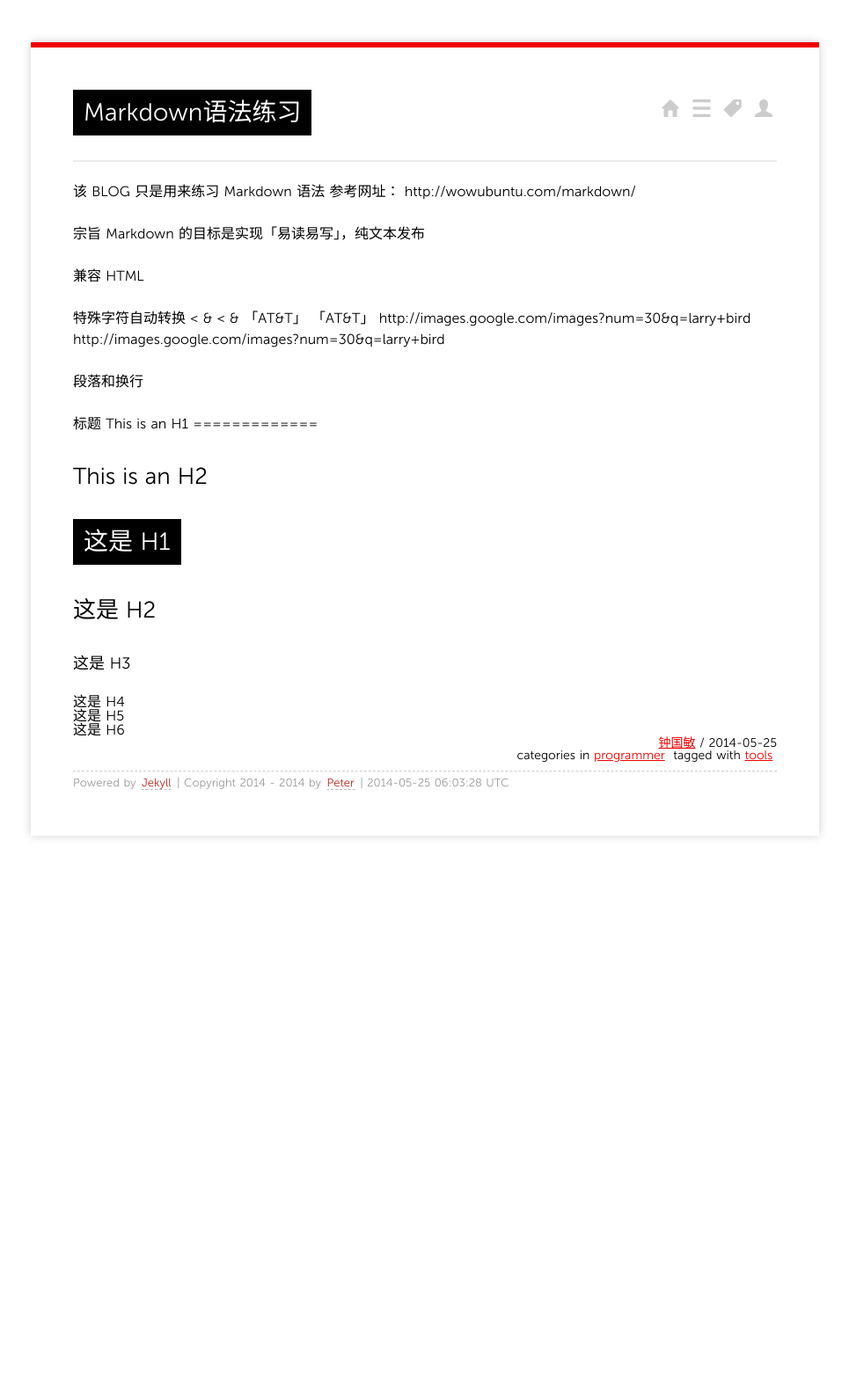
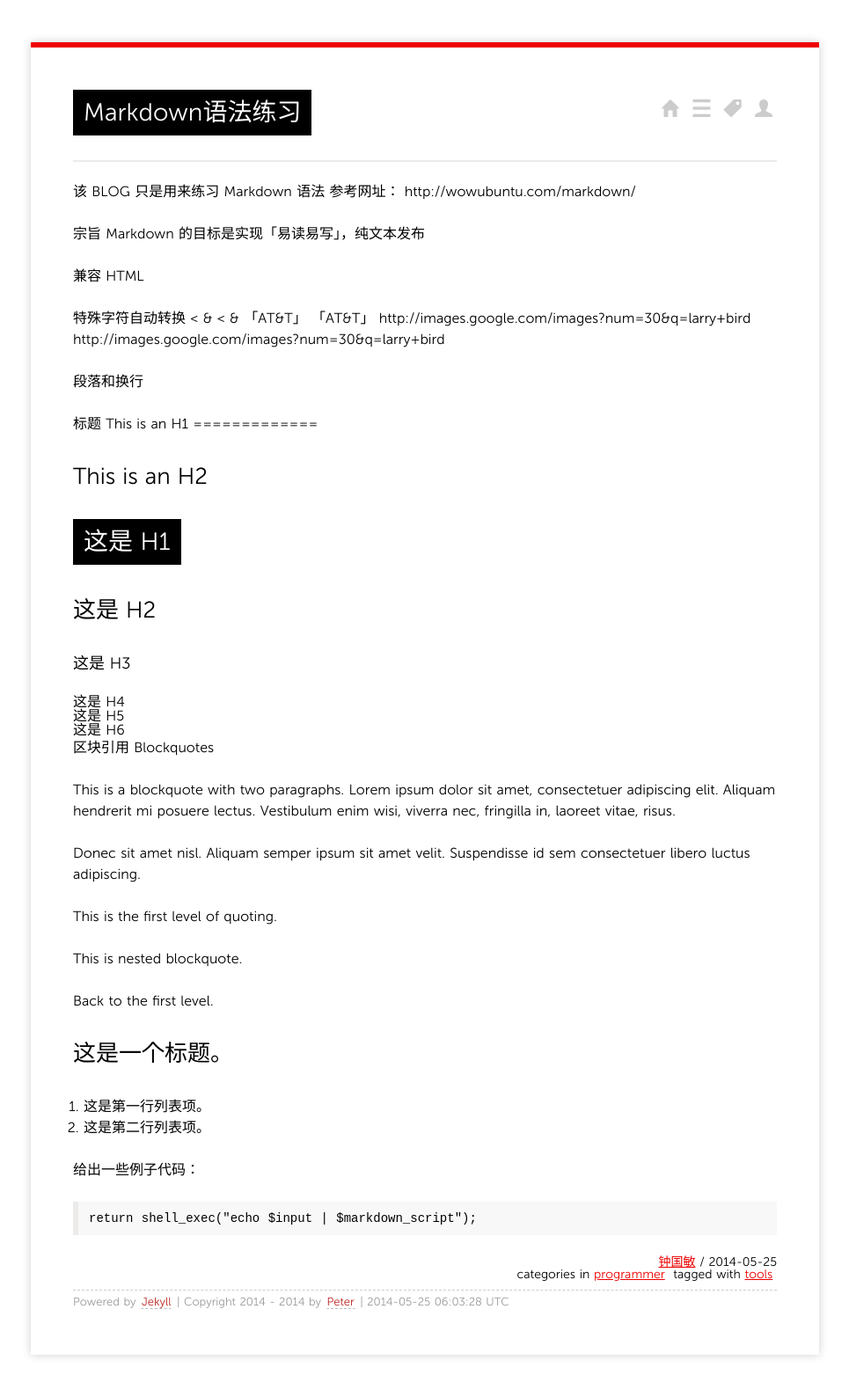
Before and after one commit to fengyr/blog, a Jekyll site: the page built from _posts/2014/2014-05-25-Markdown语法练习.md, in a window 1280 px wide. Shown: the whole page at 88% size, without its empty margins (157-1122 px from the left). Built offline with Jekyll 4.4.1, drawn with Linux system fonts in a browser that asks for light colours; Markdown is read by kramdown in place of the engine named in the settings; before the commit the page ends 998 px from its top, so only the background shows below that.

Commit message:
For study Markdown

```diff
--- a/_posts/2014/2014-05-25-Markdown语法练习.md
+++ b/_posts/2014/2014-05-25-Markdown语法练习.md
@@ -46,3 +46,32 @@
 ##### 这是 H5
 
 ###### 这是 H6
+
+
+区块引用 Blockquotes
+
+> This is a blockquote with two paragraphs. Lorem ipsum dolor sit amet,
+> consectetuer adipiscing elit. Aliquam hendrerit mi posuere lectus.
+> Vestibulum enim wisi, viverra nec, fringilla in, laoreet vitae, risus.
+>
+> Donec sit amet nisl. Aliquam semper ipsum sit amet velit. Suspendisse
+> id sem consectetuer libero luctus adipiscing.
+
+
+
+> This is the first level of quoting.
+>
+> > This is nested blockquote.
+>
+> Back to the first level.
+
+
+
+> ## 这是一个标题。
+>
+> 1.   这是第一行列表项。
+> 2.   这是第二行列表项。
+>
+> 给出一些例子代码：
+>
+>     return shell_exec("echo $input | $markdown_script");
```
